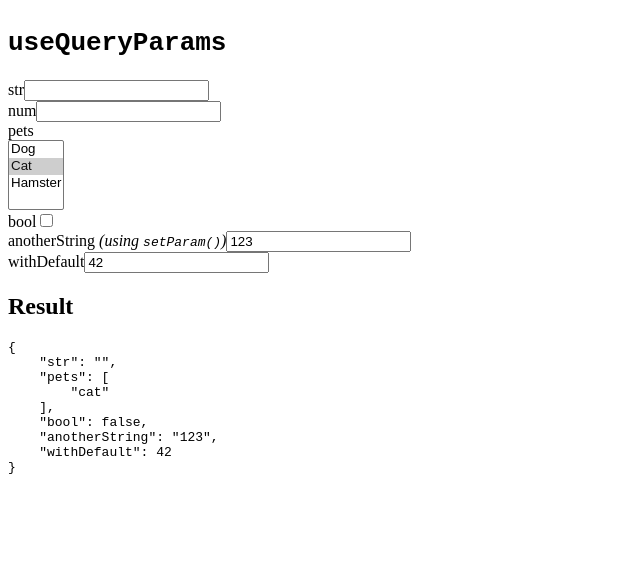
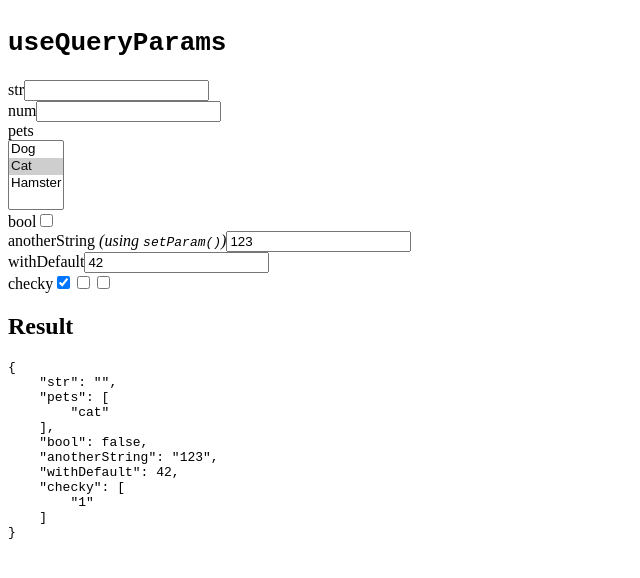
Before and after one commit to KATT/next-use-query-params, a Next.js app: page / in a window 1280 px wide. Shown: the top 578 px of the page, without its empty margins (0-640 px from the left). Built offline with nearby package versions, Linux system fonts and the light colour scheme.

Commit message:
default bug fix

```diff
--- a/pages/index.tsx
+++ b/pages/index.tsx
@@ -18,6 +18,10 @@ export default function Home() {
       withDefault: {
         type: "number",
         default: 42,
+      },
+      checky: {
+        type: "string[]",
+        default: ["1"],
       },
     },
     {
@@ -131,6 +135,50 @@ export default function Home() {
           />
         </label>
         <br />
+
+        <label>
+          checky
+          <input
+            type='checkbox'
+            name='checky'
+            value='1'
+            checked={params.checky.includes("1")}
+            onChange={(e) => {
+              const next = params.checky.filter((v) => v !== e.target.value);
+              if (!params.checky.includes(e.target.value) && e.target.checked) {
+                next.push(e.target.value);
+              }
+              setParam("checky", next);
+            }}
+          />
+          <input
+            type='checkbox'
+            name='checky'
+            value='2'
+            checked={params.checky.includes("2")}
+            onChange={(e) => {
+              const next = params.checky.filter((v) => v !== e.target.value);
+              if (!params.checky.includes(e.target.value) && e.target.checked) {
+                next.push(e.target.value);
+              }
+              setParam("checky", next);
+            }}
+          />
+          <input
+            type='checkbox'
+            name='checky'
+            value='3'
+            checked={params.checky.includes("3")}
+            onChange={(e) => {
+              const next = params.checky.filter((v) => v !== e.target.value);
+              if (!params.checky.includes(e.target.value) && e.target.checked) {
+                next.push(e.target.value);
+              }
+              setParam("checky", next);
+            }}
+          />
+        </label>
+        <br />
       </form>
       <h2>Result</h2>
       <pre>{JSON.stringify(params, null, 4)}</pre>
--- a/utils/useQueryParams.tsx
+++ b/utils/useQueryParams.tsx
@@ -89,20 +89,20 @@ export function useQueryParams<
       [TKey in keyof TResult]: TResult[TKey] | string | undefined;
     }
   >
->(params: TParams, opts?: UseQueryParamsOptions) {
+>(_params: TParams, _opts?: UseQueryParamsOptions) {
   const router = useRouter();
   const query = router.query;
 
-  const optsRef = useRef(opts);
-  optsRef.current = opts;
-  const paramsRef = useRef(params);
-  paramsRef.current = params;
+  const optsRef = useRef(_opts);
+  optsRef.current = _opts;
+  const paramsRef = useRef(_params);
+  paramsRef.current = _params;
 
   const defaultValues = useMemo(() => {
     const obj: Record<string, unknown> = {};
-    const p = paramsRef.current;
-    for (const key in p) {
-      const param = p[key];
+    const params = paramsRef.current;
+    for (const key in params) {
+      const param = params[key];
       const type: ParamOptionTypes =
         typeof param === "string" ? param : (param as any).type;
       let value =
@@ -124,9 +124,10 @@ export function useQueryParams<
   }, []);
 
   const transform = useCallback((key: string, value: unknown) => {
-    const type = (typeof paramsRef.current[key] === "string"
-      ? paramsRef.current[key]
-      : (paramsRef.current[key] as any).type) as ParamOptionTypes;
+    const params = paramsRef.current;
+    const type = (typeof params[key] === "string"
+      ? params[key]
+      : (params[key] as any).type) as ParamOptionTypes;
 
     if (typeof value === "undefined") {
       return defaultValues[key];
@@ -135,7 +136,8 @@ export function useQueryParams<
     if (type.endsWith("[]")) {
       return toArray(value)
         .map((v: unknown) => typecast(v, type))
-        .filter((v) => typeof v !== "undefined");
+        .filter((v) => typeof v !== "undefined")
+        .filter((v) => v !== "_empty");
     }
     return typecast(value, type);
   }, []);
@@ -152,26 +154,35 @@ export function useQueryParams<
 
   const setParams = useCallback(
     (newObj: TSetParams) => {
-      const q: Record<string, unknown> = {
+      const newQuery: Record<string, unknown> = {
         ...router.query,
       };
+      const params = paramsRef.current;
+      const opts = optsRef.current;
 
       for (const key in newObj) {
         const raw = newObj[key];
         const value = transform(key, raw);
+        const defaultValue = defaultValues[key];
         if (
+          Array.isArray(defaultValue) &&
+          Array.isArray(value) &&
+          value.length === 0
+        ) {
+          newQuery[key] = "_empty";
+        } else if (
           typeof value !== "undefined" &&
           !isEqual(value, defaultValues[key])
         ) {
-          q[key] = value;
+          newQuery[key] = value;
         } else {
-          delete q[key];
+          delete newQuery[key];
         }
       }
 
-      router[optsRef.current?.type ?? "push"]({ query: q as any }, undefined, {
+      router[opts?.type ?? "push"]({ query: newQuery as any }, undefined, {
         scroll: false,
-        ...(optsRef.current?.transitionOptions ?? {}),
+        ...(opts?.transitionOptions ?? {}),
       });
     },
     [router],
```
